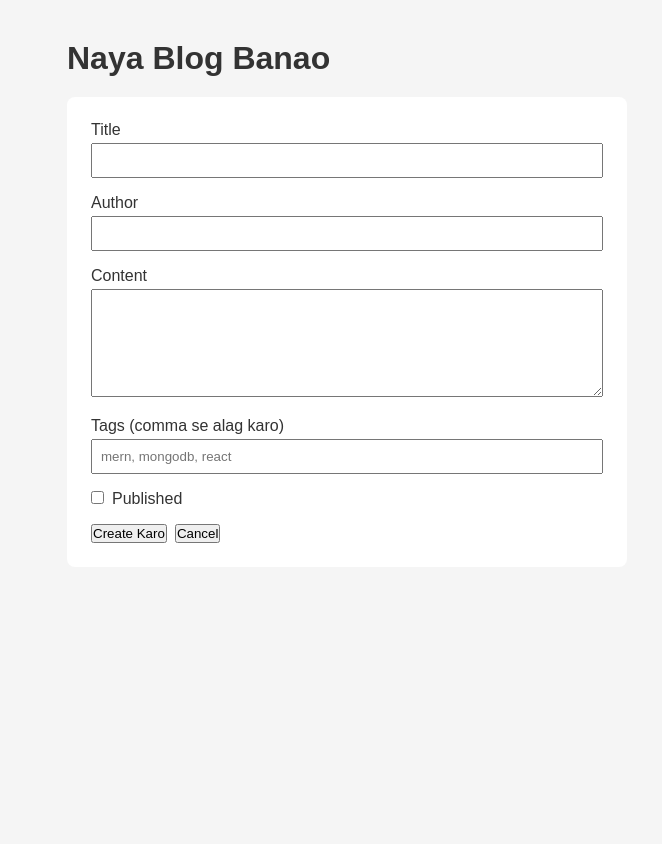
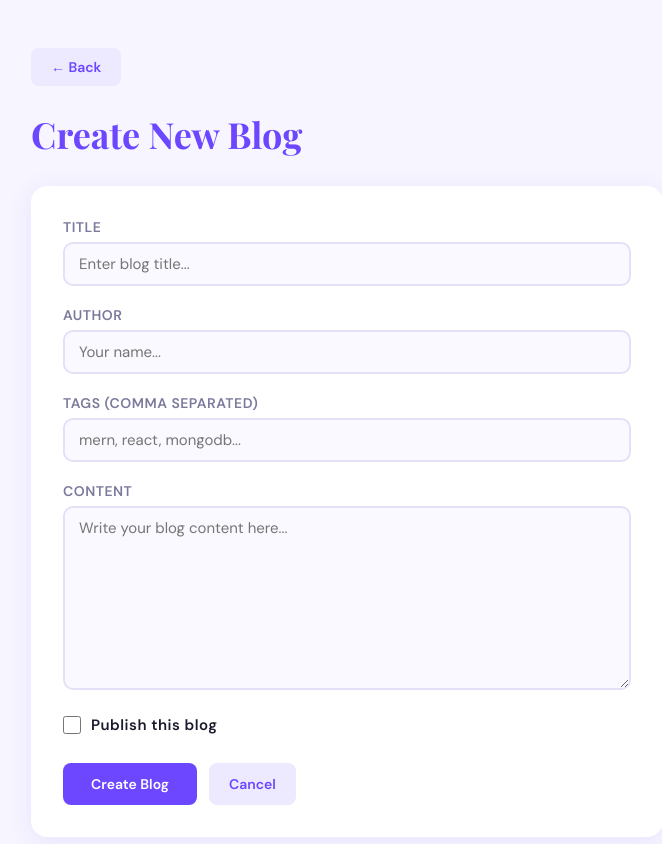
Before and after one commit to Sunita-lab/BlogBase, a React (Vite) app in the folder client/: page /create in a window 1280 px wide. Shown: the top 844 px of the page, without its empty margins (293-955 px from the left). Before the commit the page ends 800 px from the top, so only its background shows below. Built offline with nearby package versions, Linux system fonts and the light colour scheme.

Commit message:
feat: splash screen and skeleton loading animation

```diff
--- a/client/src/App.jsx
+++ b/client/src/App.jsx
@@ -2,11 +2,13 @@ import { BrowserRouter, Routes, Route } from 'react-router-dom'
 import BlogList from './pages/BlogList'
 import BlogForm from './pages/BlogForm'
 import BlogDetail from './pages/BlogDetail'
+import Splash from './pages/Splash'
 function App() {
   return (
     <BrowserRouter>
       <Routes>
-        <Route path="/" element={<BlogList />} />
+        <Route path="/" element={<Splash />} />
+        <Route path="/blogs" element={<BlogList />} />
         <Route path="/create" element={<BlogForm />} />
         <Route path="/edit/:id" element={<BlogForm />} />
         <Route path="/blog/:id" element={<BlogDetail />} />
--- /dev/null
+++ b/client/src/components/SkeletonCard.jsx
@@ -0,0 +1,37 @@
+function SkeletonCard() {
+  return (
+    <div style={{
+      background: 'white',
+      borderRadius: '16px',
+      padding: '28px',
+      marginBottom: '20px',
+      boxShadow: '0 4px 24px rgba(108,71,255,0.10)',
+      borderLeft: '5px solid #ede9ff',
+    }}>
+      <style>{`
+        @keyframes shimmer {
+          0% { background-position: -600px 0; }
+          100% { background-position: 600px 0; }
+        }
+        .skeleton {
+          background: linear-gradient(90deg, #f0eeff 25%, #e4e0f7 50%, #f0eeff 75%);
+          background-size: 600px 100%;
+          animation: shimmer 1.4s infinite;
+          border-radius: 6px;
+        }
+      `}</style>
+
+      <div className="skeleton" style={{ height: '24px', width: '60%', marginBottom: '12px' }} />
+      <div className="skeleton" style={{ height: '14px', width: '30%', marginBottom: '16px' }} />
+      <div className="skeleton" style={{ height: '14px', width: '100%', marginBottom: '8px' }} />
+      <div className="skeleton" style={{ height: '14px', width: '80%', marginBottom: '20px' }} />
+      <div style={{ display: 'flex', gap: '8px' }}>
+        <div className="skeleton" style={{ height: '36px', width: '80px' }} />
+        <div className="skeleton" style={{ height: '36px', width: '80px' }} />
+        <div className="skeleton" style={{ height: '36px', width: '80px' }} />
+      </div>
+    </div>
+  )
+}
+
+export default SkeletonCard
--- a/client/src/index.css
+++ b/client/src/index.css
@@ -1,11 +1,75 @@
+@import url('https://fonts.googleapis.com/css2?family=Playfair+Display:wght@700&family=DM+Sans:wght@400;500;600&display=swap');
+
 * {
   margin: 0;
   padding: 0;
   box-sizing: border-box;
 }
 
+:root {
+  --primary: #6c47ff;
+  --primary-light: #ede9ff;
+  --accent: #ff6b6b;
+  --accent2: #ffd93d;
+  --success: #6bcb77;
+  --bg: #f7f5ff;
+  --card: #ffffff;
+  --text: #1a1a2e;
+  --muted: #7a7a9d;
+  --border: #e4e0f7;
+  --radius: 16px;
+  --shadow: 0 4px 24px rgba(108, 71, 255, 0.10);
+}
+
 body {
-  font-family: sans-serif;
-  background: #f5f5f5;
-  color: #333;
+  font-family: 'DM Sans', sans-serif;
+  background: var(--bg);
+  color: var(--text);
+  min-height: 100vh;
 }
+
+button {
+  cursor: pointer;
+  border: none;
+  font-family: 'DM Sans', sans-serif;
+  font-weight: 600;
+  border-radius: 8px;
+  padding: 10px 20px;
+  font-size: 14px;
+  transition: all 0.2s;
+}
+
+button:hover {
+  transform: translateY(-1px);
+  opacity: 0.92;
+}
+
+input, textarea {
+  font-family: 'DM Sans', sans-serif;
+  border: 2px solid var(--border);
+  border-radius: 10px;
+  padding: 10px 14px;
+  font-size: 15px;
+  outline: none;
+  transition: border 0.2s;
+  width: 100%;
+  background: #faf9ff;
+}
+
+input:focus, textarea:focus {
+  border-color: var(--primary);
+}
+
+label {
+  font-weight: 600;
+  font-size: 14px;
+  color: var(--muted);
+  text-transform: uppercase;
+  letter-spacing: 0.5px;
+}
+
+hr {
+  border: none;
+  border-top: 2px solid var(--border);
+  margin: 20px 0;
+}
--- a/client/src/pages/BlogForm.jsx
+++ b/client/src/pages/BlogForm.jsx
@@ -8,19 +8,11 @@ function BlogForm() {
   const isEdit = Boolean(id)
 
   const [formData, setFormData] = useState({
-    title: '',
-    content: '',
-    author: '',
-    tags: '',
-    published: false
+    title: '', content: '', author: '', tags: '', published: false
   })
   const [loading, setLoading] = useState(false)
 
-  useEffect(() => {
-    if (isEdit) {
-      fetchBlog()
-    }
-  }, [id])
+  useEffect(() => { if (isEdit) fetchBlog() }, [id])
 
   const fetchBlog = async () => {
     try {
@@ -34,16 +26,13 @@ function BlogForm() {
         published: blog.published
       })
     } catch (err) {
-      console.error('Blog fetch nahi hua:', err)
+      console.error('Fetch failed:', err)
     }
   }
 
   const handleChange = (e) => {
     const { name, value, type, checked } = e.target
-    setFormData(prev => ({
-      ...prev,
-      [name]: type === 'checkbox' ? checked : value
-    }))
+    setFormData(prev => ({ ...prev, [name]: type === 'checkbox' ? checked : value }))
   }
 
   const handleSubmit = async (e) => {
@@ -61,71 +50,72 @@ function BlogForm() {
       }
       navigate('/')
     } catch (err) {
-      console.error('Save nahi hua:', err)
+      console.error('Save failed:', err)
     } finally {
       setLoading(false)
     }
   }
 
   return (
-    <div style={{ maxWidth: '600px', margin: '40px auto', padding: '0 20px' }}>
-      <h1>{isEdit ? 'Blog Edit Karo' : 'Naya Blog Banao'}</h1>
-      <div style={{ background: 'white', padding: '24px', borderRadius: '8px', marginTop: '20px' }}>
-        <div style={{ marginBottom: '16px' }}>
-          <label>Title</label><br />
+    <div style={{ maxWidth: '680px', margin: '0 auto', padding: '48px 24px' }}>
+      <button onClick={() => navigate('/')}
+        style={{ background: 'var(--primary-light)', color: 'var(--primary)', marginBottom: '24px' }}>
+        ← Back
+      </button>
+      <h1 style={{ fontFamily: 'Playfair Display', fontSize: '36px', color: 'var(--primary)', marginBottom: '28px' }}>
+        {isEdit ? 'Edit Blog' : 'Create New Blog'}
+      </h1>
+
+      <div style={{ background: 'white', borderRadius: 'var(--radius)', padding: '32px', boxShadow: 'var(--shadow)' }}>
+        {[
+          { label: 'Title', name: 'title', type: 'input', placeholder: 'Enter blog title...' },
+          { label: 'Author', name: 'author', type: 'input', placeholder: 'Your name...' },
+          { label: 'Tags (comma separated)', name: 'tags', type: 'input', placeholder: 'mern, react, mongodb...' },
+        ].map(field => (
+          <div key={field.name} style={{ marginBottom: '20px' }}>
+            <label style={{ display: 'block', marginBottom: '6px' }}>{field.label}</label>
             <input
-            name="title"
-            value={formData.title}
+              name={field.name}
+              value={formData[field.name]}
               onChange={handleChange}
-            style={{ width: '100%', padding: '8px', marginTop: '4px' }}
+              placeholder={field.placeholder}
             />
           </div>
-        <div style={{ marginBottom: '16px' }}>
-          <label>Author</label><br />
-          <input
-            name="author"
-            value={formData.author}
-            onChange={handleChange}
-            style={{ width: '100%', padding: '8px', marginTop: '4px' }}
-          />
-        </div>
-        <div style={{ marginBottom: '16px' }}>
-          <label>Content</label><br />
+        ))}
+
+        <div style={{ marginBottom: '20px' }}>
+          <label style={{ display: 'block', marginBottom: '6px' }}>Content</label>
           <textarea
             name="content"
             value={formData.content}
             onChange={handleChange}
-            rows={6}
-            style={{ width: '100%', padding: '8px', marginTop: '4px' }}
+            rows={8}
+            placeholder="Write your blog content here..."
           />
         </div>
-        <div style={{ marginBottom: '16px' }}>
-          <label>Tags (comma se alag karo)</label><br />
-          <input
-            name="tags"
-            value={formData.tags}
-            onChange={handleChange}
-            placeholder="mern, mongodb, react"
-            style={{ width: '100%', padding: '8px', marginTop: '4px' }}
-          />
-        </div>
-        <div style={{ marginBottom: '16px' }}>
-          <label>
+
+        <div style={{ marginBottom: '28px', display: 'flex', alignItems: 'center', gap: '10px' }}>
           <input
             type="checkbox"
             name="published"
             checked={formData.published}
             onChange={handleChange}
-              style={{ marginRight: '8px' }}
+            style={{ width: '18px', height: '18px', accentColor: 'var(--primary)' }}
           />
-            Published
+          <label style={{ textTransform: 'none', fontSize: '15px', color: 'var(--text)' }}>
+            Publish this blog
           </label>
         </div>
-        <div style={{ display: 'flex', gap: '8px' }}>
-          <button onClick={handleSubmit} disabled={loading}>
-            {loading ? 'Saving...' : isEdit ? 'Update Karo' : 'Create Karo'}
+
+        <div style={{ display: 'flex', gap: '12px' }}>
+          <button onClick={handleSubmit} disabled={loading}
+            style={{ background: 'var(--primary)', color: 'white', padding: '12px 28px' }}>
+            {loading ? 'Saving...' : isEdit ? 'Update Blog' : 'Create Blog'}
           </button>
-          <button onClick={() => navigate('/')}>Cancel</button>
+          <button onClick={() => navigate('/')}
+            style={{ background: 'var(--primary-light)', color: 'var(--primary)' }}>
+            Cancel
+          </button>
         </div>
       </div>
     </div>
--- /dev/null
+++ b/client/src/pages/Splash.jsx
@@ -0,0 +1,86 @@
+import { useEffect } from 'react'
+import { useNavigate } from 'react-router-dom'
+
+function Splash() {
+  const navigate = useNavigate()
+
+  useEffect(() => {
+    const timer = setTimeout(() => {
+      navigate('/blogs')
+    }, 4000)
+    return () => clearTimeout(timer)
+  }, [])
+
+  return (
+    <div style={{
+      height: '100vh',
+      display: 'flex',
+      flexDirection: 'column',
+      alignItems: 'center',
+      justifyContent: 'center',
+      background: 'linear-gradient(135deg, #6c47ff 0%, #ff6b6b 100%)',
+      animation: 'fadeIn 0.6s ease'
+    }}>
+      <style>{`
+        @keyframes fadeIn {
+          from { opacity: 0; transform: scale(0.95); }
+          to { opacity: 1; transform: scale(1); }
+        }
+        @keyframes pulse {
+          0%, 100% { transform: scale(1); }
+          50% { transform: scale(1.05); }
+        }
+        @keyframes slideUp {
+          from { opacity: 0; transform: translateY(20px); }
+          to { opacity: 1; transform: translateY(0); }
+        }
+        @keyframes spin {
+          to { transform: rotate(360deg); }
+        }
+      `}</style>
+
+      {/* Logo */}
+      <div style={{
+        fontSize: '72px',
+        animation: 'pulse 2s ease infinite',
+        marginBottom: '16px'
+      }}>
+        ✍️
+      </div>
+
+      {/* Brand Name */}
+      <h1 style={{
+        fontFamily: 'Playfair Display',
+        fontSize: '52px',
+        color: 'white',
+        letterSpacing: '-1px',
+        animation: 'slideUp 0.8s ease 0.2s both'
+      }}>
+        BlogBase
+      </h1>
+
+      {/* Tagline */}
+      <p style={{
+        color: 'rgba(255,255,255,0.8)',
+        fontSize: '16px',
+        marginTop: '10px',
+        animation: 'slideUp 0.8s ease 0.4s both'
+      }}>
+        Your personal blog manager
+      </p>
+
+      {/* Loader */}
+      <div style={{
+        marginTop: '48px',
+        width: '36px',
+        height: '36px',
+        border: '3px solid rgba(255,255,255,0.3)',
+        borderTop: '3px solid white',
+        borderRadius: '50%',
+        animation: 'spin 0.8s linear infinite'
+      }} />
+    </div>
+  )
+}
+
+export default Splash
```
Also changed, not shown: client/src/pages/BlogDetail.jsx (+54 -30 lines), client/src/pages/BlogList.jsx (+97 -22 lines). Lines whose indentation alone changed are shown as unchanged.
